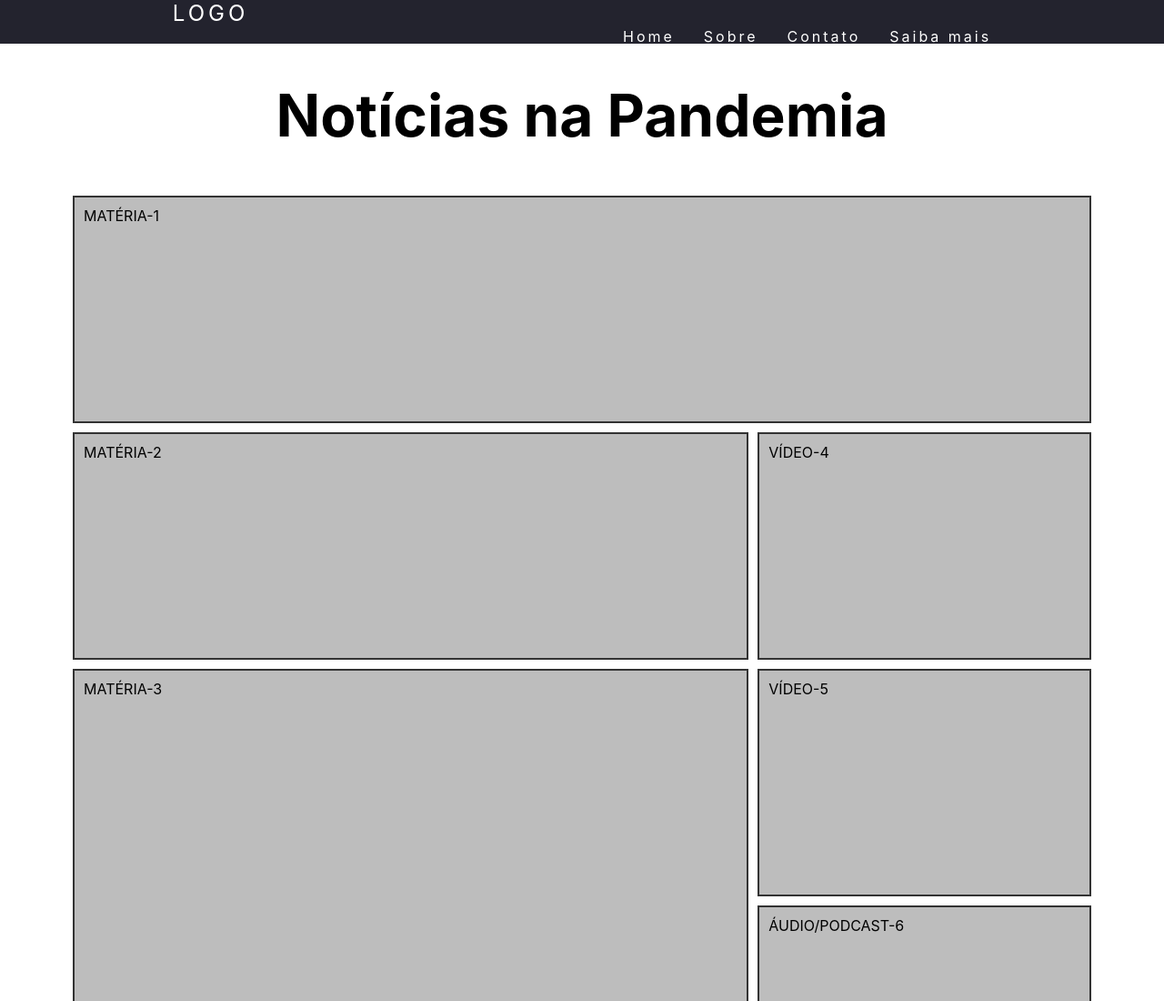
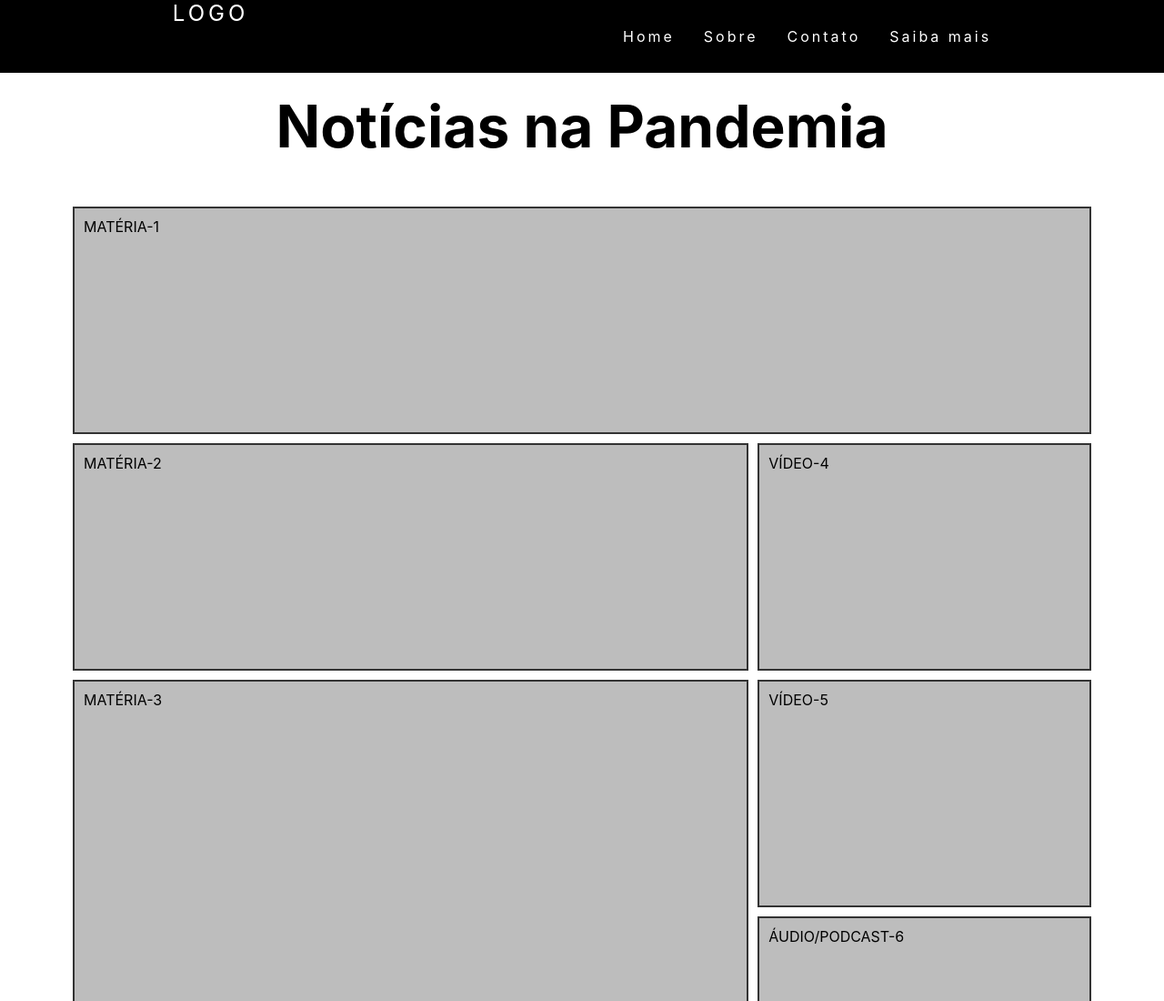
Before and after one commit to Niccioli/Desafio_gamaacademy_formacaotech, a plain HTML site: page index.html in a window 1280 px wide. Shown: the top 1100 px of the page at 91% size. Drawn offline with Linux system fonts and the light colour scheme.

Commit message:
menu
menu fixo/menu fixado

```diff
--- a/style.css
+++ b/style.css
@@ -26,9 +26,13 @@ a:hover {
 nav {
     display: flex;
     justify-content: space-around;
-    font-family: sans-serif;
-    background: #23232e;
-    height: 6vh;
+    font-family: Arial, Helvetica, sans-serif;
+    background: black;
+    position: fixed;
+    top: 0;
+    left: 0;
+    width: 100%;
+    height: 80px;
 }
 
 .nav-list {
@@ -47,7 +51,7 @@ nav {
 main h1 {
     text-align: center;
     font-size: 4rem;
-    margin: 40px 20px 20px 20px;
+    margin: 100px 20px 20px 20px;
 }
 
 /* SECTION/MATÉRIAS */
```
